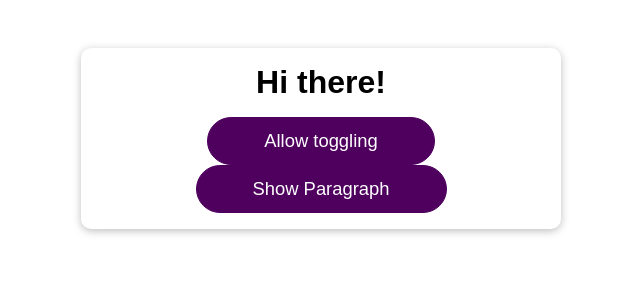
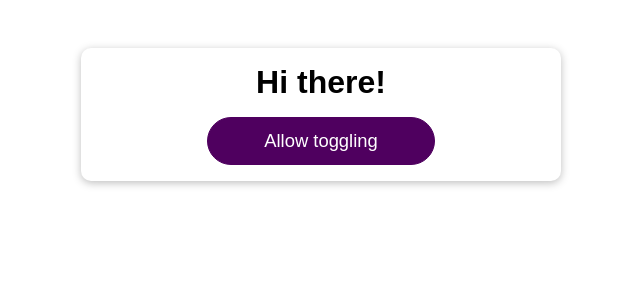
Before and after one commit to KennedyMungai/react-optimization, a React (Create React App) app: page / in a window 1280 px wide. Shown: the top 300 px of the page, without its empty margins (319-959 px from the left). Built offline with nearby package versions, Linux system fonts and the light colour scheme.

Commit message:
Made th toggling button's appearance dependent on the allowToggle state

```diff
--- a/src/App.js
+++ b/src/App.js
@@ -25,7 +25,7 @@ function App() {
       <h1>Hi there!</h1>
       <DemoOutput show={showParagraph} />
       <Button onClick={allowToggleHandler}>Allow toggling</Button>
-      <Button onClick={toggleParagraph}>Show Paragraph</Button>
+      {allowToggle && <Button onClick={toggleParagraph}>Show Paragraph</Button>}
     </div>
   );
 }
```
